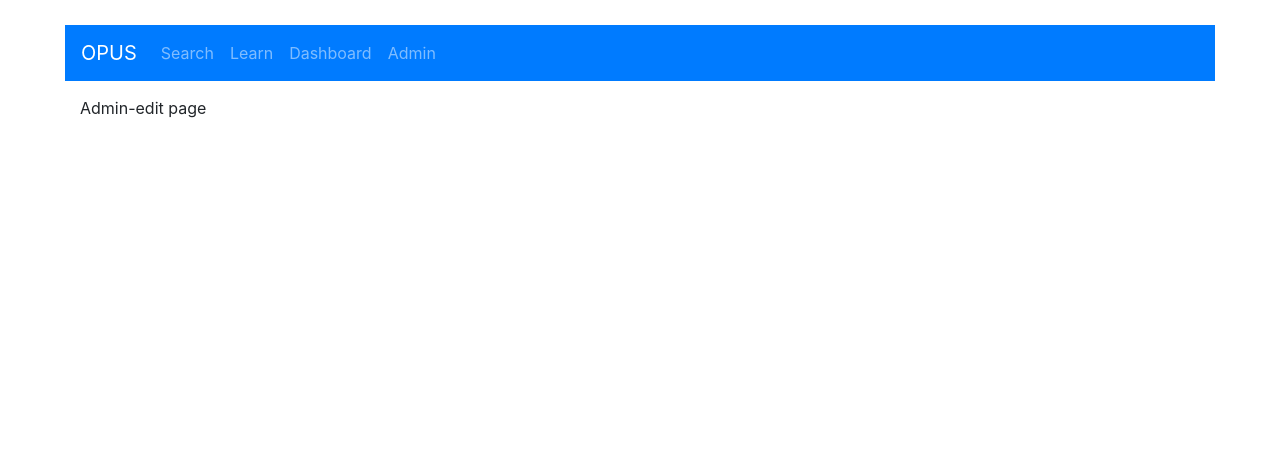
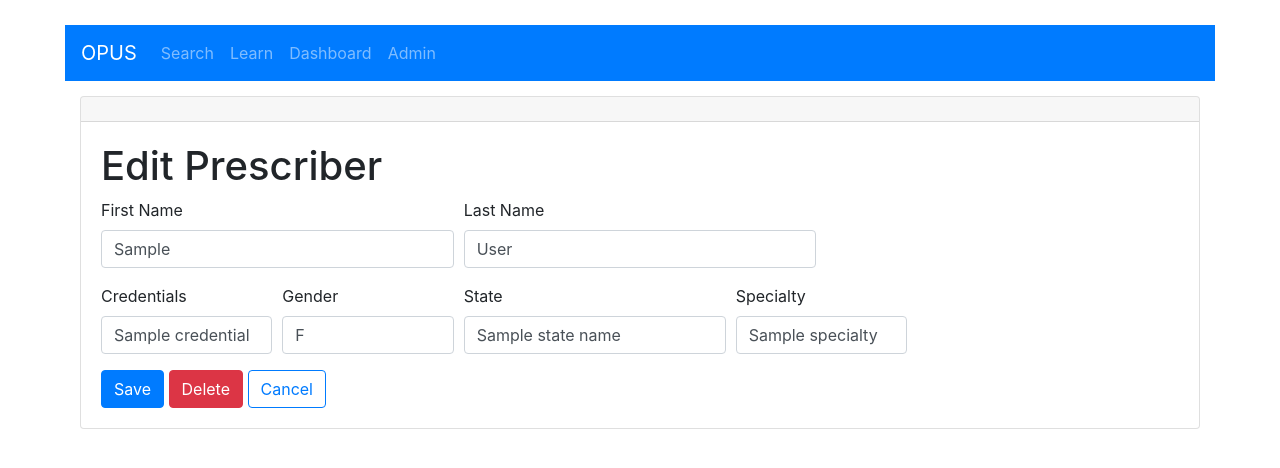
Before and after one commit to Cooltie1/opus, a Django app: template templates/opusapp/admin-edit.html in a window 1280 px wide. Shown: the top 468 px of the page. Run offline with Django 3.2, Linux system fonts and the light colour scheme; the template is opened without the code that fills it: most values are stand-ins (such as "Sample title", 1, 10 or a date in 2020); some libraries are stand-ins or nearby versions.

Commit message:
edit page

```diff
--- a/opusapp/urls.py
+++ b/opusapp/urls.py
@@ -1,5 +1,5 @@
 from django.urls import path
-from .views import indexPageView, searchPageView, resultsPrescriberView, resultsDrugView, prescriberView, drugView, learnView, dashboardView, adminView, adminNewView
+from .views import indexPageView, searchPageView, resultsPrescriberView, resultsDrugView, prescriberView, drugView, learnView, dashboardView, adminView, adminNewView, editPrescriberView, savePrescriberView, deletePageView
 urlpatterns = [
     path("", indexPageView, name="index"),
     path("search/", searchPageView, name="search"),
@@ -11,5 +11,8 @@ urlpatterns = [
     path("dashboard/", dashboardView, name="dashboard"),
     path("admin/<int:npi>/", adminView, name="admin"),
     path("admin/new/", adminNewView, name="admin-new"),
+    path("editprescriber/<int:npi>/", editPrescriberView, name="prescriber-edit"),
+    path("updateprescriber/<int:npi>/", savePrescriberView, name="saveprescriber"),
+    path("search/", deletePageView, name="delete"),
     path("admin/", adminView, name="admin"),
 ]
--- a/templates/opusapp/admin-edit.html
+++ b/templates/opusapp/admin-edit.html
@@ -2,5 +2,95 @@
 {% load static %}
 {% block content %}
 
-Admin-edit page
+<div class="card ">
+    <div class="card-header"></div>
+
+    <div class="card-body">
+        <div class="tab-content" id="myTabContent">
+                <form method="post" action="{% url 'saveprescriber' npi=prescriber.npi %}">
+                  {% csrf_token %}
+                    <h1>Edit Prescriber</h1>
+                    {% if message == 'Added Successfully'%}
+                    <div class="alert alert-success alert-dismissible fade show" role="alert">
+                      Added Successfully
+                      <button type="button" class="close" data-dismiss="alert" aria-label="Close">
+                        <span aria-hidden="true">&times;</span>
+                      </button>
+                    </div>
+                    {% endif %}
+                    <div class="form-row">
+                        <div class="form-group col-md-4">
+                          <label for="inputFname">First Name</label>
+                          <input type="text" class="form-control" id="inputFname" value={{ prescriber.fname }} name="fname" maxlength='50' required>
+                        </div>
+                        <div class="form-group col-md-4">
+                          <label for="inputLname">Last Name</label>
+                          <input type="text" class="form-control" id="inputLname" value={{ prescriber.lname }} name="lname" maxlength='50' required>
+                        </div>
+                      </div>
+                      <div class="form-row">
+                        <div class="form-group col-md-2">
+                            <label for="inputCredentials">Credentials</label>
+                            <select type="text" class="form-control" id="inputCredentials" name="credential" maxlength='50' required>
+
+                              {% for credential in credentials %}
+                                    {% if prescriber.credential == credential.credential %}
+                                        <option selected>{{ credential.credential }}</option>
+                                    {% else %}
+                                        <option>{{ credential.credential }}</option>
+                                    {% endif %}
+                              {% endfor %}
+                            </select>
+                        </div>
+                        <div class="form-group col-md-2">
+                          <label for="inputGender">Gender</label>
+                          <select type="text" class="form-control" id="inputLname"  name="gender" maxlength='50' required>
+                                {% if prescriber.gender  == "M" %}
+                                    <option selected>M</option>
+                                    <option>F</option>
+                                {% else %}
+                                    <option selected>F</option>
+                                    <option>M</option>
+                                {% endif %}
+                          </select>
+                        </div>
+                        <div class="form-group col-md-3">
+                          <label for="inputState">State</label>
+                          <select type="text" class="form-control" id="inputLname"  name="state" maxlength='50' required>
+
+                          {% for stateName in state %}
+                          {% if prescriber.state.state_name == stateName.state_name %}
+                              <option selected>{{stateName.state_name}}</option>
+                            {% else %}
+                            <option>{{stateName.state_name}}</option>
+                            {% endif %}
+                            {% endfor %}
+                          </select>
+                        </div>
+                        <div class="form-group col-md-2">
+                          <label for="inputSpecialty">Specialty</label>
+                          <select type="text" class="form-control" id="inputLname" name="specialty" maxlength='50' required>
+
+                            {% for specialt in specialty %}
+                            {% if prescriber.specialty == specialt.specialty %}
+                              <option selected>{{specialt.specialty}}</option>
+                            {% else %}
+                              <option>{{specialt.specialty}}</option>
+                            {% endif %}
+                            {% endfor %}
+                          </select>
+                        </div>
+                      </div>
+                    <button type="submit" class="btn btn-primary" id="saveButton">Save</button>
+                    <button type="button" class="btn btn-danger" onclick="window.location={% url 'delete' %};">Delete</button>
+                    <button type="button" class="btn btn-outline-primary" onclick="window.history.back();">Cancel</button>
+                </form>
+
+
+            </div>
+    </div>
+</div>
+
+
+
 {% endblock %}
--- a/templates/opusapp/admin-new.html
+++ b/templates/opusapp/admin-new.html
@@ -86,11 +86,6 @@
     </div>
 </div>
 
-<script>
-    let isValid = 0;
-    let addButton = document.getelementbyid('addButton');
 
 
-</script>
-
 {% endblock %}
--- a/templates/opusapp/prescriber.html
+++ b/templates/opusapp/prescriber.html
@@ -50,7 +50,7 @@
                                 </tbody>
                             </table>
                             <div class="text-center">
-                                <a class="btn btn-primary mt-1 w-100" href="{% url 'admin' npi=prescriber.npi %}" role="button">Edit Info</a>
+                                <a class="btn btn-primary mt-1 w-100" href="{% url 'prescriber-edit' npi=prescriber.npi %}" role="button">Edit Info</a>
                             </div>
                         </div>
                     </div>
```
Also changed, not shown: opusapp/views.py (+51 -1 lines).
